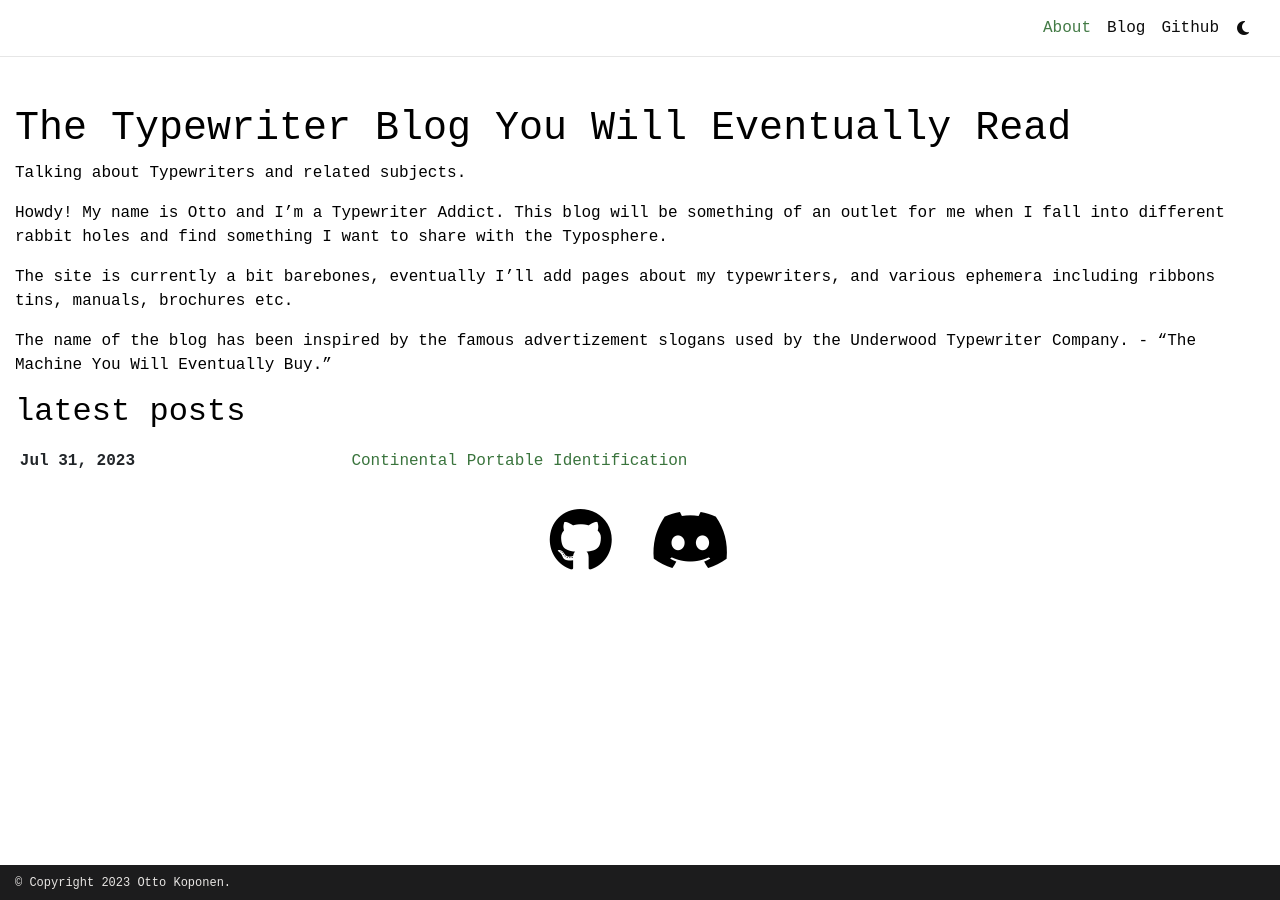
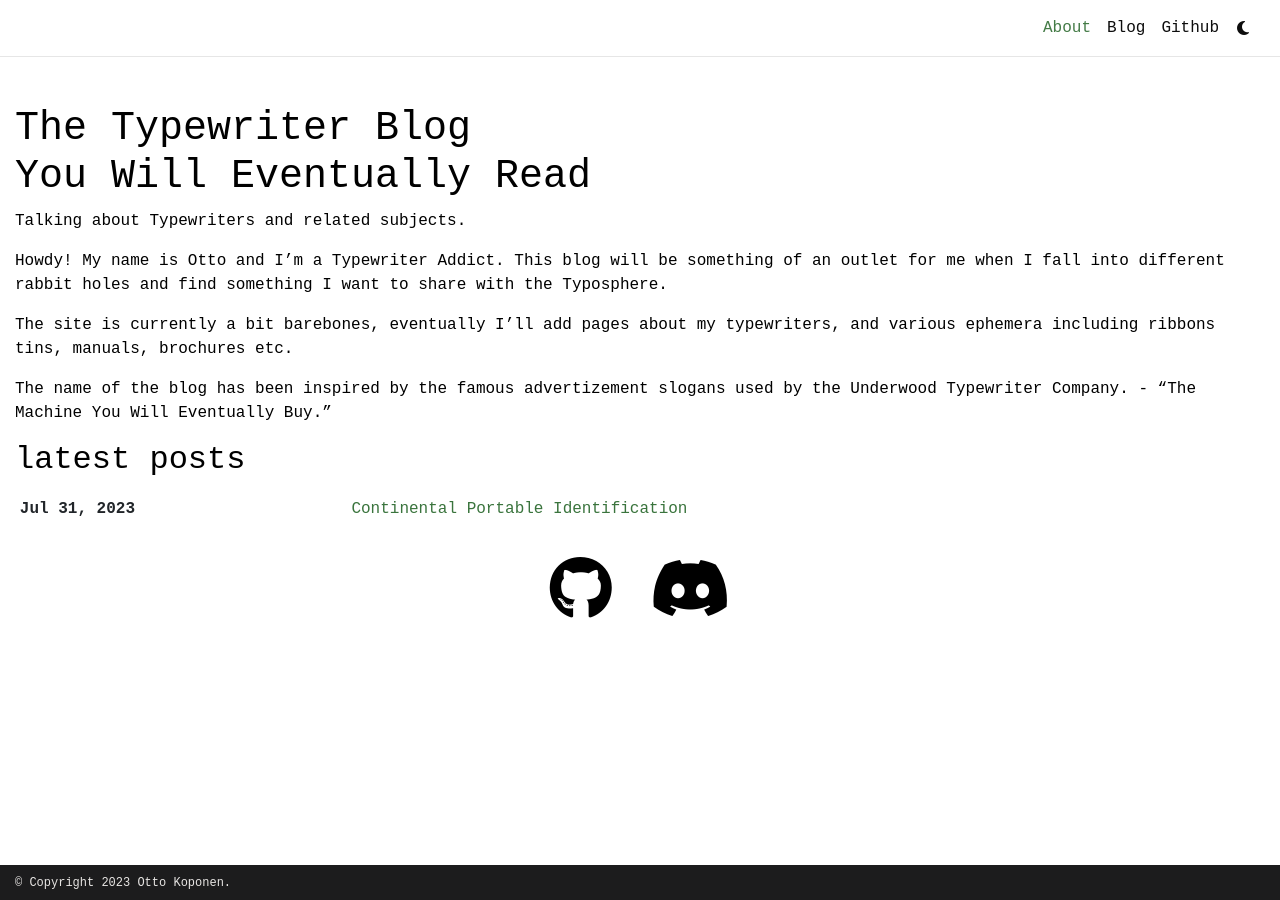
Before and after one commit to Pelicram/Pelicram.github.io, a Jekyll site: the page built from _pages/about.md, in a window 1280 px wide. Built offline with Jekyll 4.4.1, drawn with Linux system fonts in a browser that asks for light colours; comment, search, counter and statistics services are not loaded; a style sheet for code colours, icons or effects is not loaded.

Commit message:
fix metadata again

```diff
--- a/_config.yml
+++ b/_config.yml
@@ -2,7 +2,7 @@
 # Site settings
 # -----------------------------------------------------------------------------
 
-title: The Typewriter Blog You Will Eventually Read # the website title (if blank, full name will be used instead)
+title: The Typewriter Blog<br>You Will Eventually Read # the website title (if blank, full name will be used instead)
 first_name: Otto
 middle_name:
 last_name: Koponen
--- a/_includes/metadata.html
+++ b/_includes/metadata.html
@@ -21,18 +21,18 @@
     {%- if site.title == "blank" -%}
         {%- capture title -%}{{ site.first_name }} {{ site.middle_name }} {{ site.last_name }}{%- endcapture -%}
     {%- else -%}
-        {%- capture title -%}{{ site.title }}{%- endcapture -%}
+        {%- capture title -%}{{ "The Typewriter Blog You Will Eventually Read" }}{%- endcapture -%}
     {%- endif -%}
     {% if page.url == '/blog/index.html' %}
-        {{ site.blog_nav_title }} | {{ title }}
+        {{ site.blog_nav_title }} | {{ "The Typewriter Blog You Will Eventually Read" }}
     {%- elsif page.title != "blank" and page.url != "/" -%}
         {%- if page.title == nil or page.title == "" -%}
-            {{ page.date | date: "%Y" }} | {{ title }}
+            {{ page.date | date: "%Y" }} | {{ "The Typewriter Blog You Will Eventually Read" }}
         {%- else -%}
-            {{ page.title }} | {{ title }}
+            {{ page.title }} | {{ "The Typewriter Blog You Will Eventually Read" }}
         {%- endif -%}
     {%- else -%}
-        {{ title }}
+        {{ "The Typewriter Blog You Will Eventually Read" }}
     {%- endif -%}
     </title>
     <meta name="author" content="{{ site.first_name }} {{ site.middle_name }} {{ site.last_name }}" />
```
